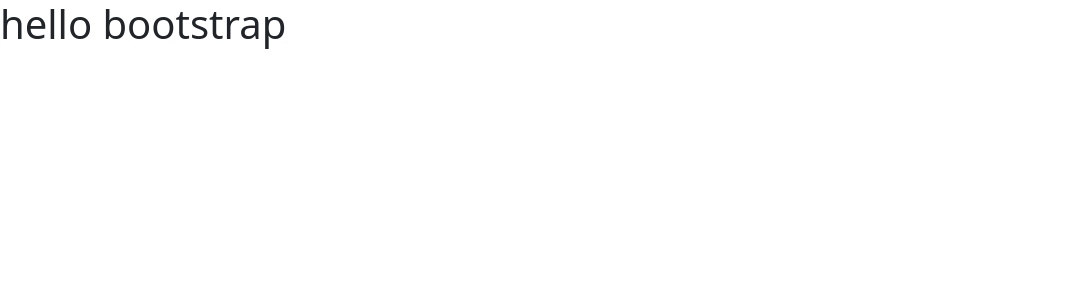
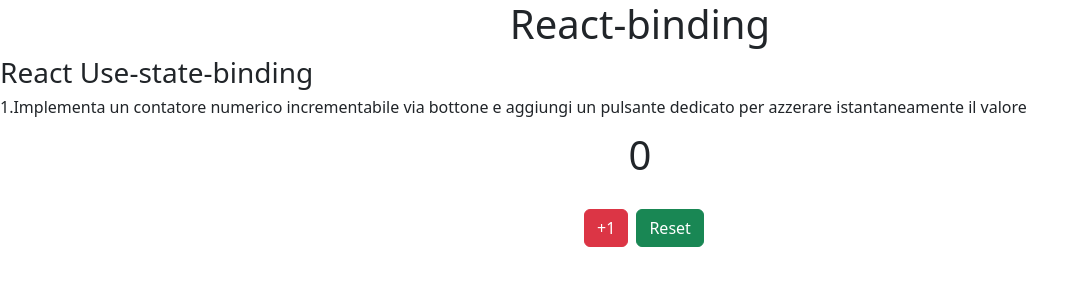
Before and after one commit to amanieltewolde/react-binding, a React (Vite) app: page / in a window 1280 px wide. Shown: the top 300 px of the page, without its empty margins (0-1087 px from the left). Built offline with nearby package versions, Linux system fonts and the light colour scheme.

Commit message:
Ex1-R.Use-state

```diff
--- a/src/App.jsx
+++ b/src/App.jsx
@@ -1,10 +1,15 @@
+import Ex1 from "./utilities/React-use-state-binding/Ex1";
+
 
 
 export default function App() {
 
   return (
     <>
-      <h1>hello bootstrap</h1>
+      <h1 className="text-center">React-binding</h1>
+      <h3>React Use-state-binding</h3>
+      <Ex1 />
+
     </>
   )
 }
--- /dev/null
+++ b/src/utilities/React-use-state-binding/Ex1.jsx
@@ -0,0 +1,26 @@
+import { useState } from "react"
+
+export default function Ex1() {
+
+  const [numb, setNumb] = useState(0);
+
+  function handleIncrement() {
+    setNumb(numb + 1);
+  }
+
+  function handleReset() {
+    setNumb(0);
+  }
+
+  return (
+    <div>
+      <h6>1.Implementa un contatore numerico incrementabile via bottone e aggiungi un pulsante dedicato per azzerare istantaneamente il valore</h6>
+      <div className="container w-25 text-center">
+        <p className="fs-1">{numb}</p>
+        <button onClick={() => handleIncrement()} className="btn btn-danger m-2">+1</button>
+        <button onClick={handleReset} className="btn btn-success">Reset</button>
+      </div>
+    </div>
+
+  )
+}
```
